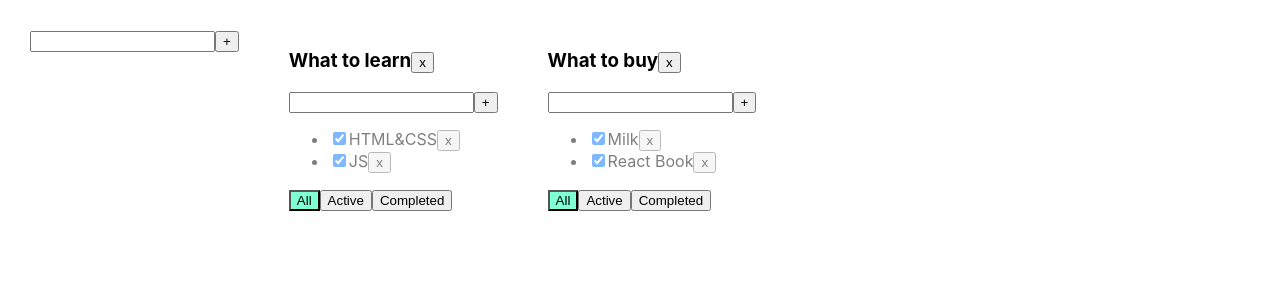
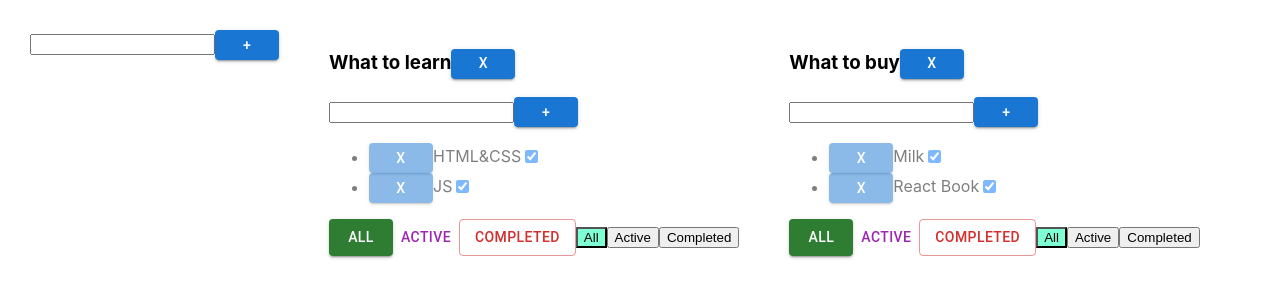
Before and after one commit to andbudha/todolist, a React (Create React App) app: page / in a window 1280 px wide. Shown: the top 300 px of the page. Built offline with nearby package versions, Linux system fonts and the light colour scheme.

Commit message:
app updated

```diff
--- a/src/App.css
+++ b/src/App.css
@@ -8,13 +8,7 @@
   margin-right: 50px;
 }
 
-.error {
-  border: red 1px solid;
-}
 
-.error-message {
-  color: red;
-}
 
 .active-filter {
   background-color: aquamarine;
--- a/src/components/AddItemForm/AddItemForm.css
+++ b/src/components/AddItemForm/AddItemForm.css
@@ -0,0 +1,14 @@
+.error {
+    border: red 1px solid;
+}
+
+.error-message {
+    color: red;
+}
+
+.btn {
+    width: 30px;
+    max-width: 30px;
+    height: 30px;
+    max-height: 30px;
+}
--- a/src/components/AddItemForm/AddItemForm.tsx
+++ b/src/components/AddItemForm/AddItemForm.tsx
@@ -1,5 +1,6 @@
 import React, {ChangeEvent, KeyboardEvent, useState} from 'react';
 import './AddItemForm.css'
+import Button from '@mui/material/Button';
 
 type AddItemFormPropsType = {
     addItem: (title: string) => void
@@ -36,8 +37,7 @@ export function AddItemForm(props: AddItemFormPropsType) {
                onKeyDown={onKeyPressHandler}
                className={error ? "error" : ""}
         />
-        <button onClick={addItem}>+</button>
-
-        {error && <div className="error-message">{error}</div>}
+        <Button variant="contained" onClick={addItem} className={'btn'}>+</Button>
+        {error && <div className={"error-message"}>{error}</div>}
     </div>
 }
--- a/src/components/Todolist/Todolist.css
+++ b/src/components/Todolist/Todolist.css
@@ -0,0 +1,6 @@
+.btn {
+    width: 30px;
+    max-width: 30px;
+    height: 30px;
+    max-height: 30px;
+}
--- a/src/components/Todolist/Todolist.tsx
+++ b/src/components/Todolist/Todolist.tsx
@@ -3,6 +3,8 @@ import {FilterValuesType} from '../../App';
 import {AddItemForm} from '../AddItemForm/AddItemForm';
 import {EditableSpan} from '../EditableSpan/EditableSpan';
 import './Todolist.css'
+import Button from '@mui/material/Button';
+
 
 export type TaskType = {
     id: string
@@ -42,7 +44,12 @@ export function Todolist(props: PropsType) {
 
     return <div>
         <h3> <EditableSpan value={props.title} onChange={changeTodolistTitle} />
-            <button onClick={removeTodolist}>x</button>
+            <Button
+                variant="contained"
+                onClick={removeTodolist}
+                className={'btn'}
+            >x</Button>
+
         </h3>
         <AddItemForm addItem={addTask}/>
         <ul>
@@ -57,16 +64,23 @@ export function Todolist(props: PropsType) {
                         props.changeTaskTitle(t.id, newValue, props.id);
                     }
 
-
                     return <li key={t.id} className={t.isDone ? "is-done" : ""}>
+                        <Button
+                            variant="contained"
+                            onClick={onClickHandler}
+                            className={'btn'}
+                        >x</Button>
+                        <EditableSpan value={t.title} onChange={onTitleChangeHandler} />
                         <input type="checkbox" onChange={onChangeHandler} checked={t.isDone}/>
-                        <EditableSpan value={t.title} onChange={onTitleChangeHandler} />
-                        <button onClick={onClickHandler}>x</button>
                     </li>
                 })
             }
         </ul>
         <div>
+            <Button variant="contained" color="success">All</Button>
+            <Button color="secondary">Active</Button>
+            <Button variant="outlined" color="error">Completed</Button>
+
             <button className={props.filter === 'all' ? "active-filter" : ""}
                     onClick={onAllClickHandler}>All
             </button>
```
